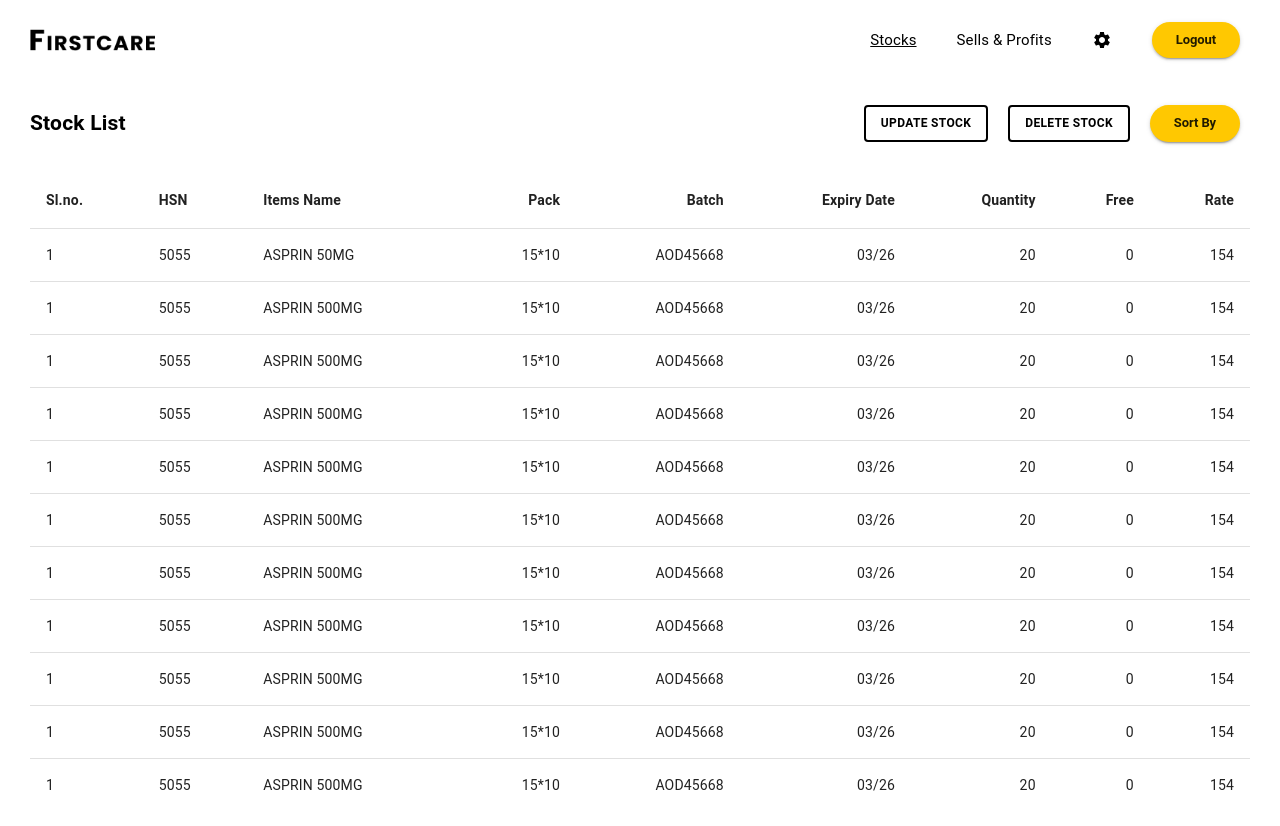
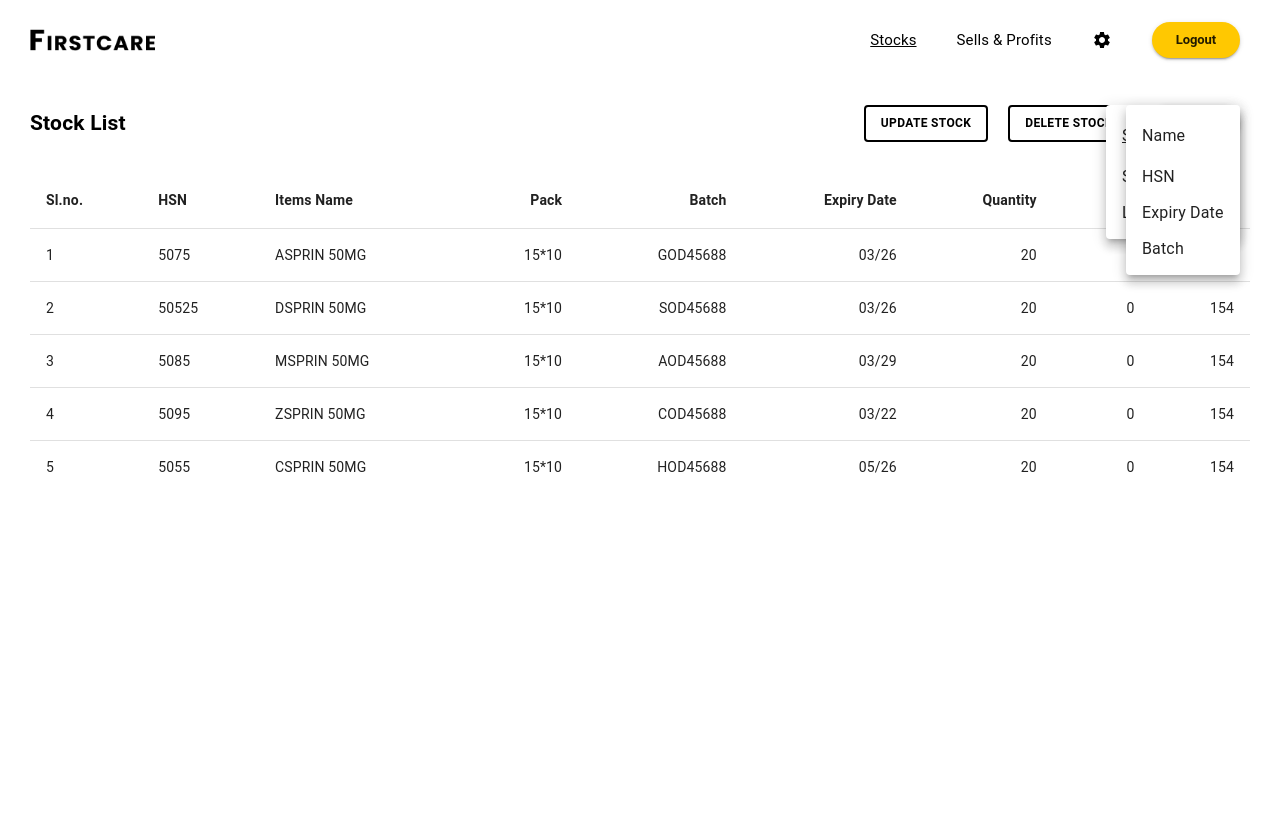
Before and after one commit to TusharPani14/FirstCare, a React (Create React App) app in the folder frontend/: page / in a window 1280 px wide. Both pictures are taken after a click on the button "Sort By". After the commit the page ends 800 px from the top, so only its background shows below. Built offline with nearby package versions, Linux system fonts and the light colour scheme.

Commit message:
feat : admin stock list page added

```diff
--- a/frontend/src/Pages/AdminPages/StockList.js
+++ b/frontend/src/Pages/AdminPages/StockList.js
@@ -1,4 +1,4 @@
-import React from "react";
+import React, { useState } from "react";
 import { Box, Button, Stack, Typography } from "@mui/material";
 import { Link } from "react-router-dom";
 
@@ -17,6 +17,8 @@ import TableContainer from "@mui/material/TableContainer";
 import TableHead from "@mui/material/TableHead";
 import TableRow from "@mui/material/TableRow";
 import Paper from "@mui/material/Paper";
+import { Data } from "../../Utils/TrialData";
+
 
 function createData(
   serial,
@@ -32,22 +34,78 @@ function createData(
   return { serial, hsn, name, pack, batch, expiry, quantity, free, rate };
 }
 
-const rows = [
-  createData(1, 5055, "ASPRIN 50MG", `15*10`, "AOD45668", "03/26", 20, 0, 154),
-  createData(1, 5055, "ASPRIN 500MG", `15*10`, "AOD45668", "03/26", 20, 0, 154),
-  createData(1, 5055, "ASPRIN 500MG", `15*10`, "AOD45668", "03/26", 20, 0, 154),
-  createData(1, 5055, "ASPRIN 500MG", `15*10`, "AOD45668", "03/26", 20, 0, 154),
-  createData(1, 5055, "ASPRIN 500MG", `15*10`, "AOD45668", "03/26", 20, 0, 154),
-  createData(1, 5055, "ASPRIN 500MG", `15*10`, "AOD45668", "03/26", 20, 0, 154),
-  createData(1, 5055, "ASPRIN 500MG", `15*10`, "AOD45668", "03/26", 20, 0, 154),
-  createData(1, 5055, "ASPRIN 500MG", `15*10`, "AOD45668", "03/26", 20, 0, 154),
-  createData(1, 5055, "ASPRIN 500MG", `15*10`, "AOD45668", "03/26", 20, 0, 154),
-  createData(1, 5055, "ASPRIN 500MG", `15*10`, "AOD45668", "03/26", 20, 0, 154),
-  createData(1, 5055, "ASPRIN 500MG", `15*10`, "AOD45668", "03/26", 20, 0, 154),
+// const Data = [
+//   createData(2, 5055, "ASPRIN 50MG", `15*10`, "AOD45668", "03/26", 20, 0, 154),
+// ];
+// const NewData =  Data.sort((a,b)=>{
+//   return a.hsn - b.hsn
+// });
 
-];
+
 
 const StockList = () => {
+
+  // sorting function
+  const [sortMethod, setSortMethod] = useState("");
+  let NewData = Data;
+  switch (sortMethod) {
+    case "name":
+      NewData = Data.sort((a, b) => {
+        let fa = a.name.toLowerCase(),
+            fb = b.name.toLowerCase();
+
+        if (fa < fb) {
+            return -1;
+        }
+        if (fa > fb) {
+            return 1;
+        }
+        return 0;
+      });
+      // console.log(NewData)
+
+      break;
+    case "date":
+      NewData = Data.sort((a, b) => {
+        let da = new Date(a.expiry),
+            db = new Date(b.expiry);
+        return da - db;
+    });
+
+      break;
+
+    case "batch":
+      NewData = Data.sort((a, b) => {
+        let fa = a.batch.toLowerCase(),
+            fb = b.batch.toLowerCase();
+
+        if (fa < fb) {
+            return -1;
+        }
+        if (fa > fb) {
+            return 1;
+        }
+        return 0;
+      });
+      // console.log(NewData)
+
+      break;
+
+    case "hsn":
+      Data.sort((a,b)=>{
+          return a.hsn - b.hsn
+        });
+
+      break;
+
+    default:
+      break;
+  }
+
+
+
+  // sorting function
+
   const [anchorEl, setAnchorEl] = React.useState(null);
 
   const handleMenu = (event) => {
@@ -57,6 +115,10 @@ const StockList = () => {
   const handleClose = () => {
     setAnchorEl(null);
   };
+  const handleClick =()=>{
+    Data.push(createData(1, 5045, "ASPRIN 500MG", `14*10`, "A4D45668", "03/25", 30, 30, 144));
+    console.log(Data);
+  }
   return (
     <>
       <Box>
@@ -207,6 +269,7 @@ const StockList = () => {
             alignItems:{xs:"left",sm:"center"}}}>
             <Button
               variant="outlined"
+              onClick={handleClick}
               color="secondary"
               style={{ outline: "none" }}
               sx={{
@@ -227,6 +290,7 @@ const StockList = () => {
                 padding: { xs: "5px", sm: "6px 15px", xl: "12px 35px" },
                 fontSize: { xs: "12px", xl: "24px" },
                 fontWeight: "600",
+                "&:hover":{margin:" 0 1px",transform:"scale(0.99)"}
               }}
             >
               Delete Stock
@@ -234,6 +298,12 @@ const StockList = () => {
             <Button
               variant="contained"
               color="primary"
+              size="large"
+                aria-label="sorting method for below table"
+                aria-controls="sort"
+                aria-haspopup="true"
+                onClick={handleMenu}
+
               sx={{
                 fontWeight: "600",
                 borderRadius: "40px",
@@ -245,9 +315,53 @@ const StockList = () => {
             >
               Sort By
             </Button>
+            <Menu
+            sx={{padding:"100px"}}
+                id="sort"
+                anchorEl={anchorEl}
+                anchorOrigin={{
+                  vertical: "top",
+                  horizontal: "right",
+                }}
+                keepMounted
+                transformOrigin={{
+                  vertical: "top",
+                  horizontal: "right",
+                }}
+                open={Boolean(anchorEl)}
+                onClose={handleClose}
+              >
+                <MenuItem
+                  onClick={()=>{setSortMethod('name'); console.log(sortMethod)}}
+                  sx={{ textDecoration: "none", margin: "5px 0"}}
+                >
+                  Name
+                </MenuItem>
+                  <MenuItem
+                    onClick={()=>setSortMethod('hsn')}
+                    sx={{ textDecoration: "none" }}
+                  >
+                    HSN
+                  </MenuItem>
+                {/* <Link to="/"> */}
+                  <MenuItem
+                   onClick={()=>setSortMethod('date')}
+                    sx={{ textDecoration: "none" }}
+                  >
+                   Expiry Date
+                  </MenuItem>
+                  <MenuItem
+                    onClick={()=>setSortMethod('batch')}
+                    sx={{ textDecoration: "none" }}
+                  >
+                    Batch
+                  </MenuItem>
+                {/* </Link> */}
+              </Menu>
           </Stack>
         </Stack>
-        {/*  */}
+
+        {/*Table */}
 
         <Box sx={{ padding: "15px 30px" }}>
           <TableContainer component={Paper} elevation={0}>
@@ -278,12 +392,12 @@ const StockList = () => {
                 </TableRow>
               </TableHead>
               <TableBody>
-                {rows.map((row) => (
+                {NewData.map((row,index) => (
                   <TableRow
-                    key={row.name}
+                    key={index}
                     sx={{ "&:last-child td, &:last-child th": { border: 0 } }}
                   >
-                    <TableCell>{row.serial}</TableCell>
+                    <TableCell>{index+1}</TableCell>
                     <TableCell sx={{ marginLeft: "-10px" }} align="left">
                       {row.hsn}
                     </TableCell>
--- /dev/null
+++ b/frontend/src/Utils/TrialData.js
@@ -0,0 +1,57 @@
+export const Data = [
+  {
+    "serial": 1,
+    "hsn": 5075,
+    "name": "ASPRIN 50MG",
+    "pack": "15*10",
+    "batch": "GOD45688",
+    "expiry": "03/26",
+    "quantity": 20,
+    "free": 0,
+    "rate": 154,
+  },
+  {
+    "serial": 1,
+    "hsn": 50525,
+    "name": "DSPRIN 50MG",
+    "pack": "15*10",
+    "batch": "SOD45688",
+    "expiry": "03/26",
+    "quantity": 20,
+    "free": 0,
+    "rate": 154,
+  },
+  {
+    "serial": 1,
+    "hsn": 5085,
+    "name": "MSPRIN 50MG",
+    "pack": "15*10",
+    "batch": "AOD45688",
+    "expiry": "03/29",
+    "quantity": 20,
+    "free": 0,
+    "rate": 154,
+  },
+  {
+    "serial": 1,
+    "hsn": 5095,
+    "name": "ZSPRIN 50MG",
+    "pack": "15*10",
+    "batch": "COD45688",
+    "expiry": "03/22",
+    "quantity": 20,
+    "free": 0,
+    "rate": 154,
+  },
+  {
+    "serial": 1,
+    "hsn": 5055,
+    "name": "CSPRIN 50MG",
+    "pack": "15*10",
+    "batch": "HOD45688",
+    "expiry": "05/26",
+    "quantity": 20,
+    "free": 0,
+    "rate": 154,
+  },
+];
```
